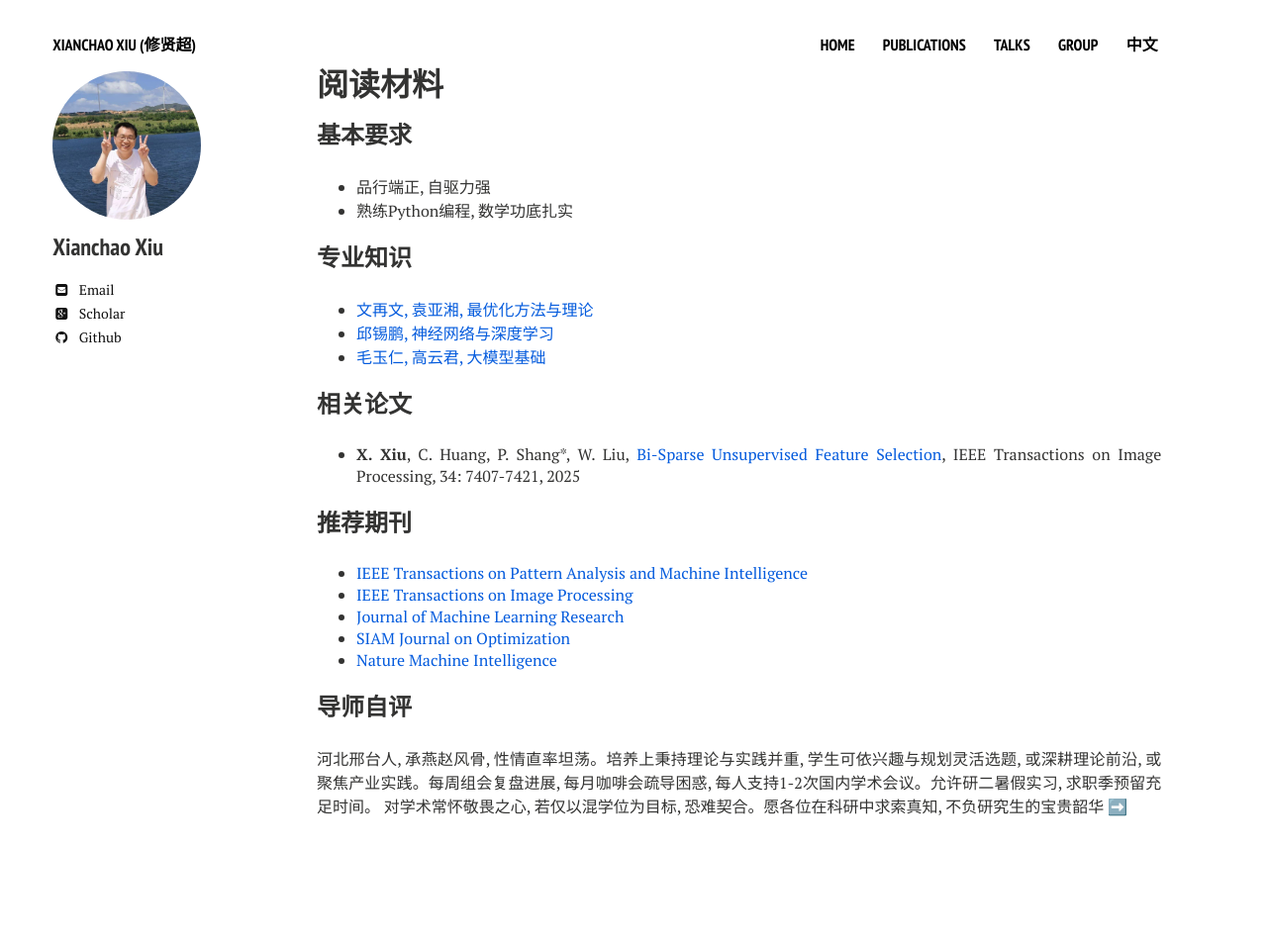
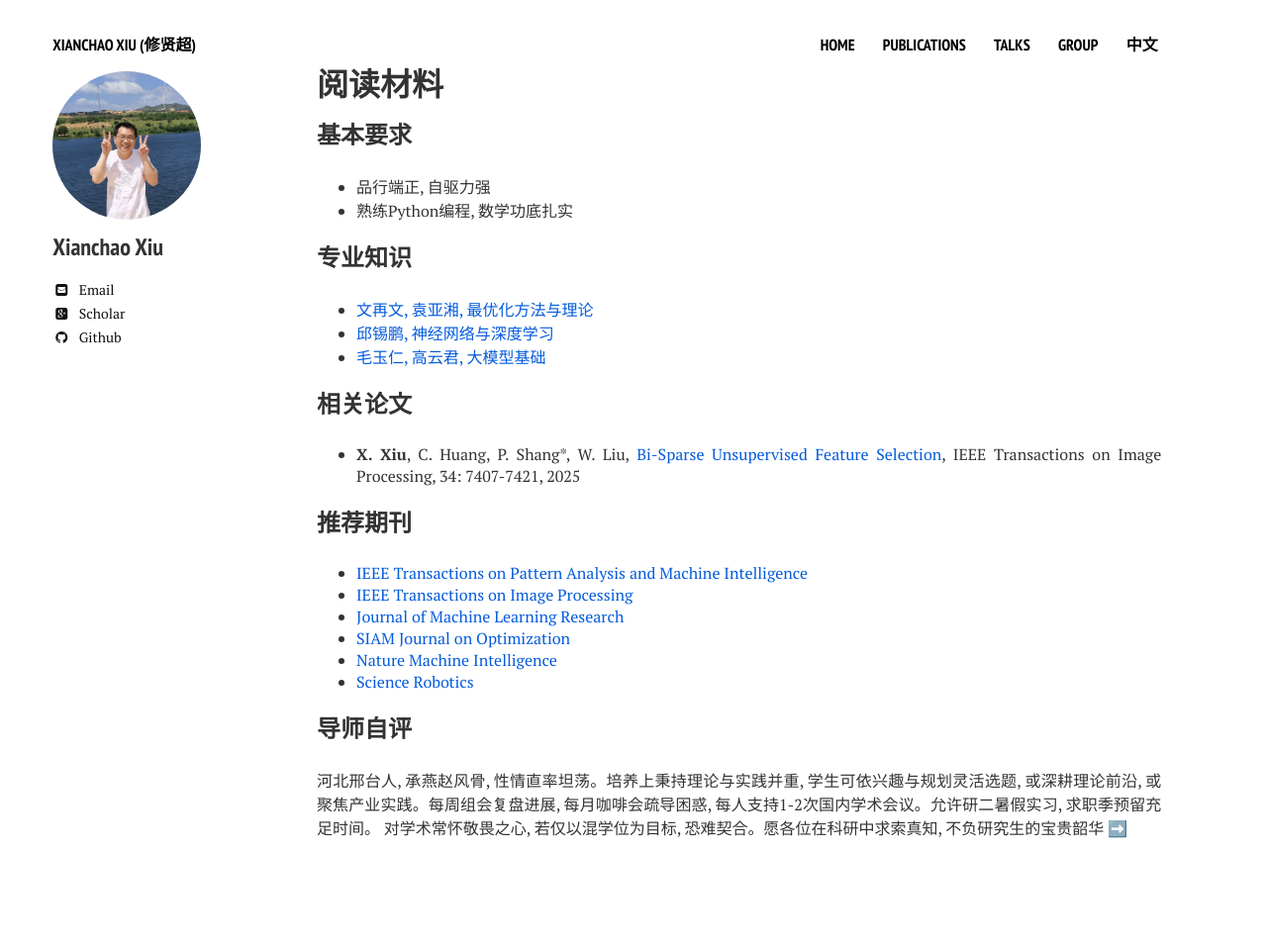
Before and after one commit to xianchaoxiu/xianchaoxiu.github.io, a Jekyll site: the page built from chinese/reading/index.md, in a window 1280 px wide. Shown: the whole page at 99% size. Built offline with Jekyll 4.4.1, drawn with Linux system fonts in a browser that asks for light colours; nearby versions of some CDN libraries; before the commit the page ends 932 px from its top, so only the background shows below that.

Commit message:
Update index.md

```diff
--- a/chinese/reading/index.md
+++ b/chinese/reading/index.md
@@ -29,6 +29,9 @@ share: false
 *  <a href="https://jmlr.org/" class="textlink" target="_blank"> Journal of Machine Learning Research </a> <br>
 *  <a href="https://www.siam.org/publications/siam-journals/siam-journal-on-optimization/" class="textlink" target="_blank"> SIAM Journal on Optimization </a> <br>
 *  <a href="https://www.nature.com/natmachintell/" class="textlink" target="_blank"> Nature Machine Intelligence </a> <br>
+*  <a href="https://www.science.org/journal/scirobotics" class="textlink" target="_blank"> Science Robotics </a> <br>
+
+
 
 
 ### 导师自评
```
